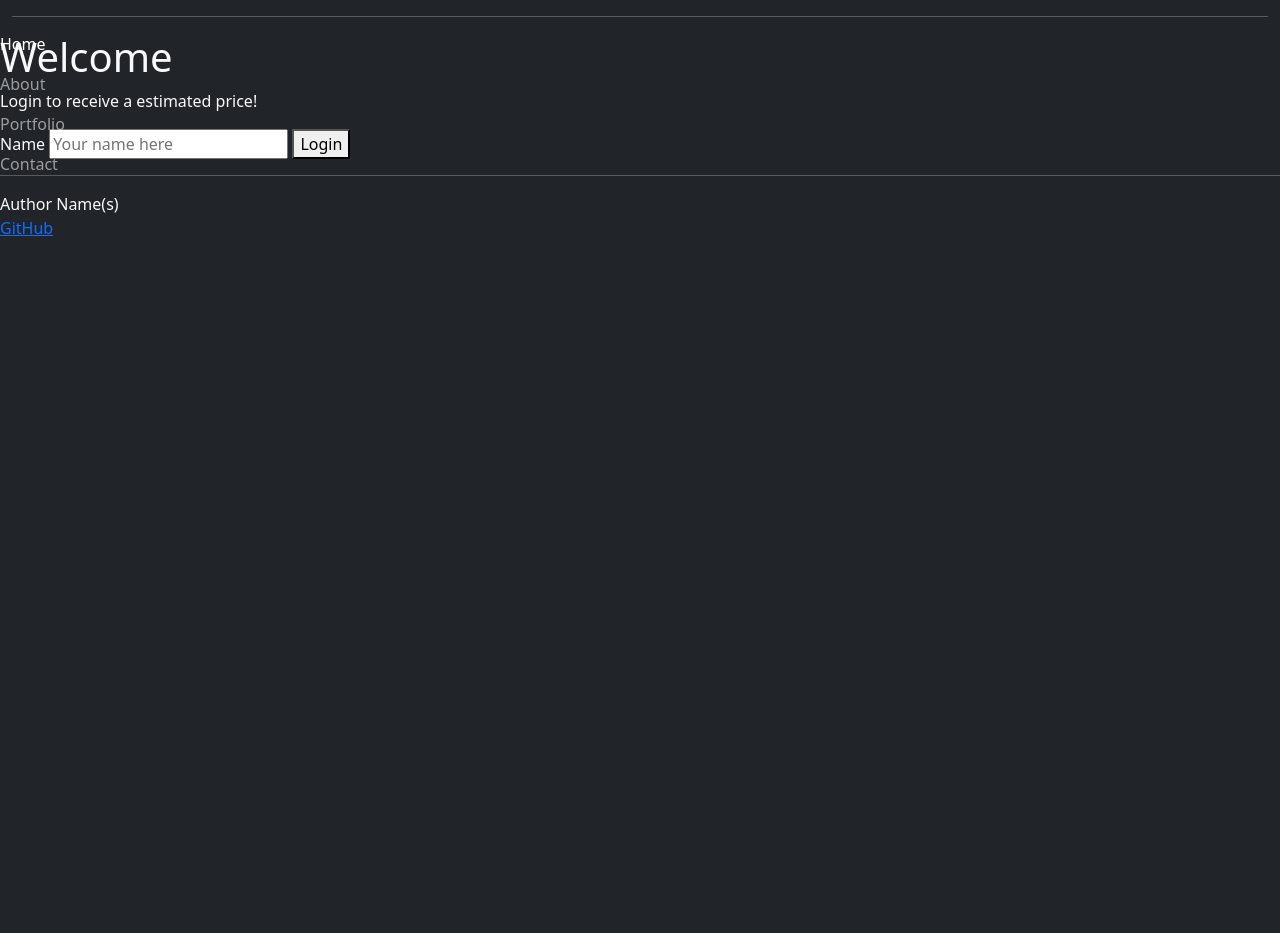
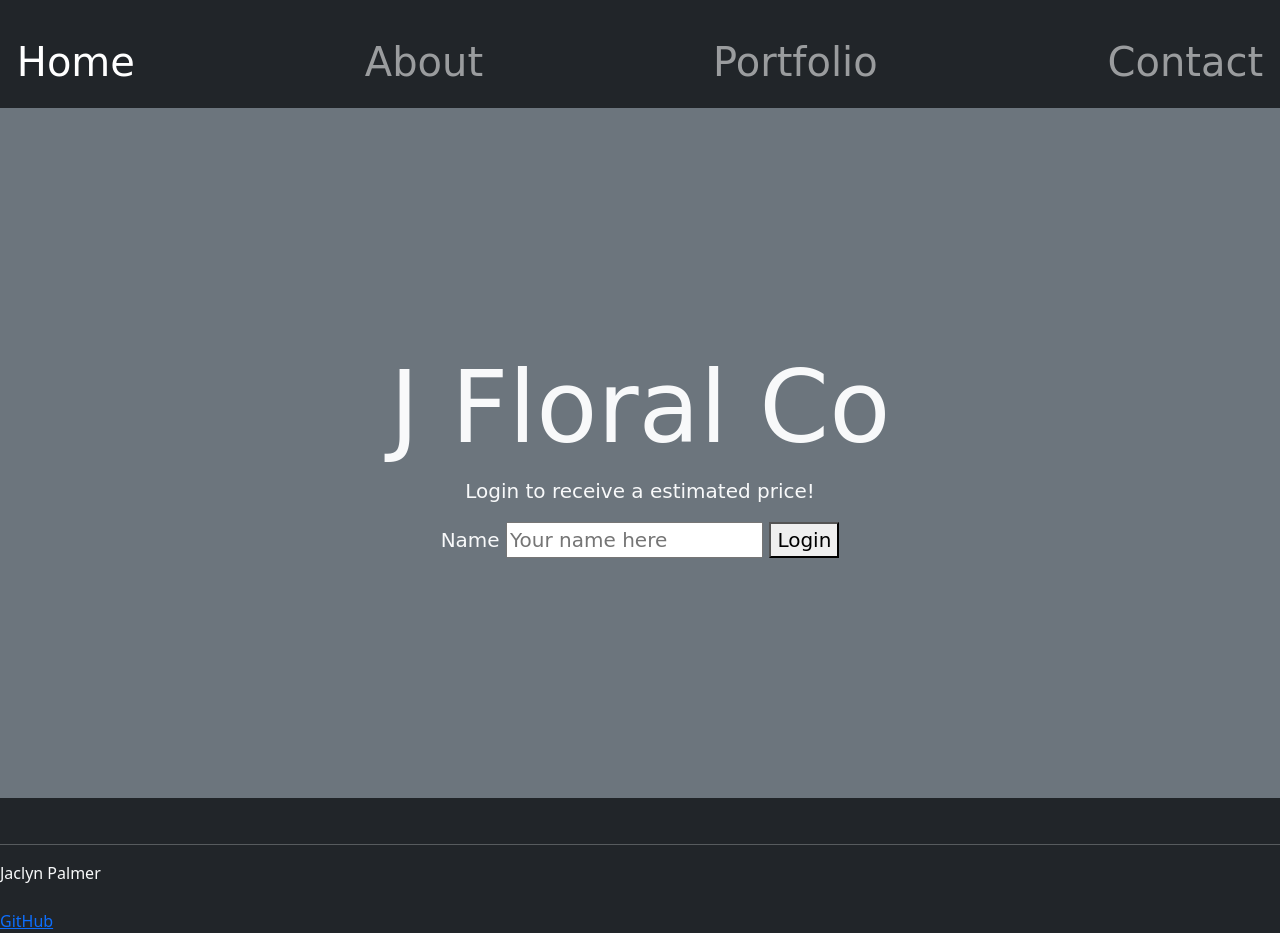
Before and after one commit to jacjacattac/startup, a plain HTML site: page jfloral-css/index.html in a window 1280 px wide. Before the commit the page ends 800 px from the top, so only its background shows below. Drawn offline with nearby package versions, Linux system fonts and the light colour scheme.

Commit message:
adjusted the outline for css design

```diff
--- a/jfloral-css/index.css
+++ b/jfloral-css/index.css
@@ -2,7 +2,6 @@ body {
     display: flex;
     flex-direction: column;
     min-width: 375px;
-    background-image: url('placeholder');
   }
 
   header {
@@ -15,6 +14,8 @@ body {
     flex-direction: column;
     align-items: center;
     justify-content: space-around;
+    font-family: 'URW Chancery L', cursive;
+    font-size: 20px;
   }
 
   footer {
@@ -38,8 +39,17 @@ body {
     padding: 0 0.3em;
   }
 
+  menu .nav-link {
+    font-size: 40px;
+    font-family: 'URW Chancery L', cursive;
+  }
+
   footer a {
     float: right;
+  }
+
+  main h1 {
+    font-size: 100px;
   }
 
   @media (max-height: 600px) {
--- a/jfloral-css/index.html
+++ b/jfloral-css/index.html
@@ -4,10 +4,9 @@
     <meta charset="UTF-8" />
     <!-- Tell browsers not to scale the viewport automatically -->
     <meta name="viewport" content="width=device-width, initial-scale=1.0" />
-    <title>JFloral Co HTML</title>
-    <link rel="icon" href="favicon.ico" />
+    <title>JFloral Co CSS</title>
 
-    <link rel="stylesheet" href="main.css" />
+    <link rel="stylesheet" href="index.css" />
 
     <!-- Include bootstrap CSS framework -->
     <link
@@ -19,8 +18,8 @@
   </head>
   <body class="bg-dark text-light">
     <header class="container-fluid">
-      <nav class="navbar fixed-top navbar-dark">
-        <menu class="navbar-nav">
+      <nav class="navbar navbar-dark">
+        <menu class="navbar-nav justify-content-between">
           <li class="nav-item">
             <a class="nav-link active" href="index.html">Home</a>
           </li>
@@ -35,24 +34,23 @@
           </li>
         </menu>
       </nav>
-
-      <!-- Since we don't have the ability to style we use old style HTML to give some visual formatting -->
-      <hr />
     </header>
 
-    <main class="container-fluid bg-secondary text-center"></main>
-      <h1>Welcome</h1>
+    <main class="container-fluid bg-secondary text-center">
+      <div>
+        <h1>J Floral Co</h1>
         <p>Login to receive a estimated price!</p>
         <form method="get" action="consultation.html">
           <label for="name">Name</label>
           <input type="text" id="name" placeholder="Your name here" />
           <button type="submit">Login</button>
         </form>
+      </div>
     </main>
 
     <footer class="bg-dark text-white-50"></footer>
       <hr />
-      <span class="text-reset">Author Name(s)</span>
+      <span class="text-reset">Jaclyn Palmer</span>
       <br />
       <a href="https://github.com/jacjacattac/startup">GitHub</a>
     </footer>
```
Also changed, not shown: jfloral-css/flower-placeholder.jpg (added). Lines whose indentation alone changed are shown as unchanged.
